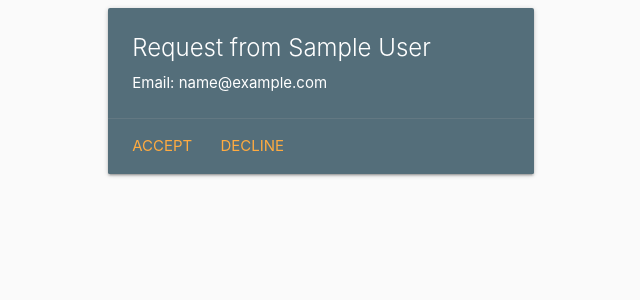
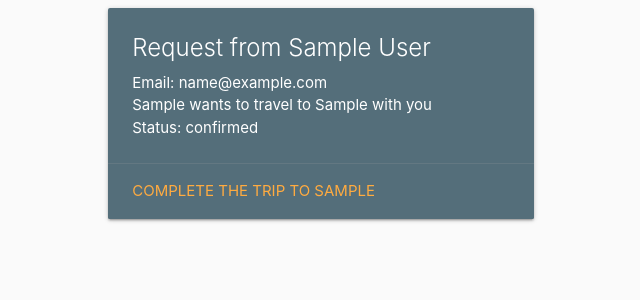
Before and after one commit to Aleks239/travelwithme, a Django app: page /requests_to_my_trip/1 in a window 1280 px wide. Shown: the part 64-364 px from the top of the page, without its empty margins (95-735 px from the left). Run offline with Django 3.2, Linux system fonts and the light colour scheme; a user stored in the database is signed in; tables that the repository leaves empty hold one stand-in row (values such as "Sample post").

Commit message:
Accept, decline, cancel trip request

```diff
--- a/travelwithme/templates/travelwithme/myrequests.html
+++ b/travelwithme/templates/travelwithme/myrequests.html
@@ -10,12 +10,12 @@
 <div class="card blue-grey darken-1">
 <div class="card-content white-text">
 <span class="card-title">Email: {{trip_request.trip.creator.user.email}}</span>
-<p>You requested a trip with {{trip_request.trip.creator.user.first_name}} {{trip_request.trip.creator.user.last_name}}</p>
+<p>You requested a trip with {{trip_request.trip.creator.user.first_name}} {{trip_request.trip.creator.user.last_name}} to {{trip_request.trip.place}}</p>
 <p>Status: {{trip_request.status}}</p>
 </div>
 <div class="card-action">
 <a href="mailto:{{trip_request.trip.creator.user.email}}">Send email</a>
-<a href="">Cancel request</a>
+<a href="{% url 'travelwithme:cancel_trip_request' trip_request.id %}">Cancel request</a>
 <a href="{% url 'travelwithme:user_info' trip_request.trip.creator.id %}">User info</a>
 </div>
 </div>
--- a/travelwithme/templates/travelwithme/requests_to_my_trip.html
+++ b/travelwithme/templates/travelwithme/requests_to_my_trip.html
@@ -10,10 +10,18 @@
 <div class="card-content white-text">
 <span class="card-title">Request from {{request.initiator.user.first_name}} {{request.initiator.user.last_name}}</span>
 <p>Email: {{request.initiator.user.email}}</p>
+<p>{{request.initiator.user.first_name}} wants to travel to {{request.trip.place}} with you</p>
+<p>Status: {{request.status}}
 </div>
 <div class="card-action">
-<a href="">Accept</a>
-<a href="">Decline</a>
+{% if request.status == "pending" %}
+  <a href="{% url 'travelwithme:accept_trip_request' request.id %}">Accept</a>
+  <a href="{% url 'travelwithme:decline_trip_request' request.id %}">Decline</a>
+{% endif %}
+{% if request.status == "confirmed" %}
+  <!--<a href="">Terminate the trip to {{request.trip.place}}</a>-->
+  <a href="">Complete the trip to {{request.trip.place}}</a>
+{% endif %}
 </div>
 </div>
 </div>
--- a/travelwithme/urls.py
+++ b/travelwithme/urls.py
@@ -17,5 +17,8 @@ urlpatterns = [
     path('log_user_in', views.log_user_in, name='log_user_in'),
     path('myrequests', views.my_requests, name='myrequests'),
     path('send_trip_request/<int:trip_id>', views.send_trip_request, name='send_trip_request'),
+    path('cancel_trip_request/<int:trip_request_id>', views.cancel_trip_request, name='cancel_trip_request'),
+    path('decline_trip_request/<int:trip_request_id>', views.decline_trip_request, name='decline_trip_request'),
+    path('accept_trip_request/<int:trip_request_id>', views.accept_trip_request, name='accept_trip_request'),
     path('requests_to_my_trip/<int:trip_id>', views.see_requests_to_my_trip, name='requests_to_my_trip'),
 ]
--- a/travelwithme/views.py
+++ b/travelwithme/views.py
@@ -6,6 +6,16 @@ from django.contrib.auth.decorators import login_required
 from django.http import HttpResponse, HttpResponseRedirect, JsonResponse
 from django.db.models import Q
 from django.utils.dateparse import parse_date
+from enum import Enum
+
+class TripRequestStatus(Enum):
+    PENDING = "pending"
+    CONFIRMED = "confirmed"
+
+class TripStatus(Enum):
+    TERMINATED = "terminated"
+    COMPLETED = "completed"
+
 
 # Create your views here.
 def index(request):
@@ -64,6 +74,54 @@ def see_requests_to_my_trip(request,trip_id):
 
 
 #POST handlers
+def accept_trip_request(request, trip_request_id):
+    if request.method == "GET":
+        if request.user.is_authenticated:
+            trip_request = get_object_or_404(TripRequest, pk=trip_request_id)
+            if trip_request.trip.creator.user.id != request.user.id:
+                return render(request, "travelwithme/alltrips.html", {"error": "Accepting request not belonging to your trip"})
+            else:
+
+                TripRequest.objects.filter(pk=trip_request_id).update(status=TripRequestStatus.CONFIRMED)
+                return HttpResponseRedirect('/requests_to_my_trip/%d'%trip_request.trip.id)
+        else:
+            return redirect("travelwithme:login")
+
+    else:
+        return HttpResponse(status=500)
+
+
+def decline_trip_request(request, trip_request_id):
+    if request.method == "GET":
+        if request.user.is_authenticated:
+            trip_request = get_object_or_404(TripRequest, pk=trip_request_id)
+            if trip_request.trip.creator.user.id != request.user.id:
+                return render(request, "travelwithme/alltrips.html", {"error": "Deleting request not belonging to your trip"})
+            else:
+                TripRequest.objects.get(pk=trip_request_id).delete()
+                return redirect("travelwithme:mytrips")
+        else:
+            return redirect("travelwithme:login")
+
+    else:
+        return HttpResponse(status=500)
+
+
+def cancel_trip_request(request, trip_request_id):
+    if request.method == "GET":
+        if request.user.is_authenticated:
+            trip_request = get_object_or_404(TripRequest, pk=trip_request_id)
+            if trip_request.initiator.user.id != request.user.id:
+                return render(request, "travelwithme/alltrips.html", {"error": "Can not cancel other people requests."})
+            else:
+                TripRequest.objects.get(pk=trip_request_id).delete()
+                return redirect("travelwithme:myrequests")
+        else:
+            return redirect("travelwithme:login")
+
+    else:
+        return HttpResponse(status=500)
+
 
 
 def send_trip_request(request, trip_id):
```
